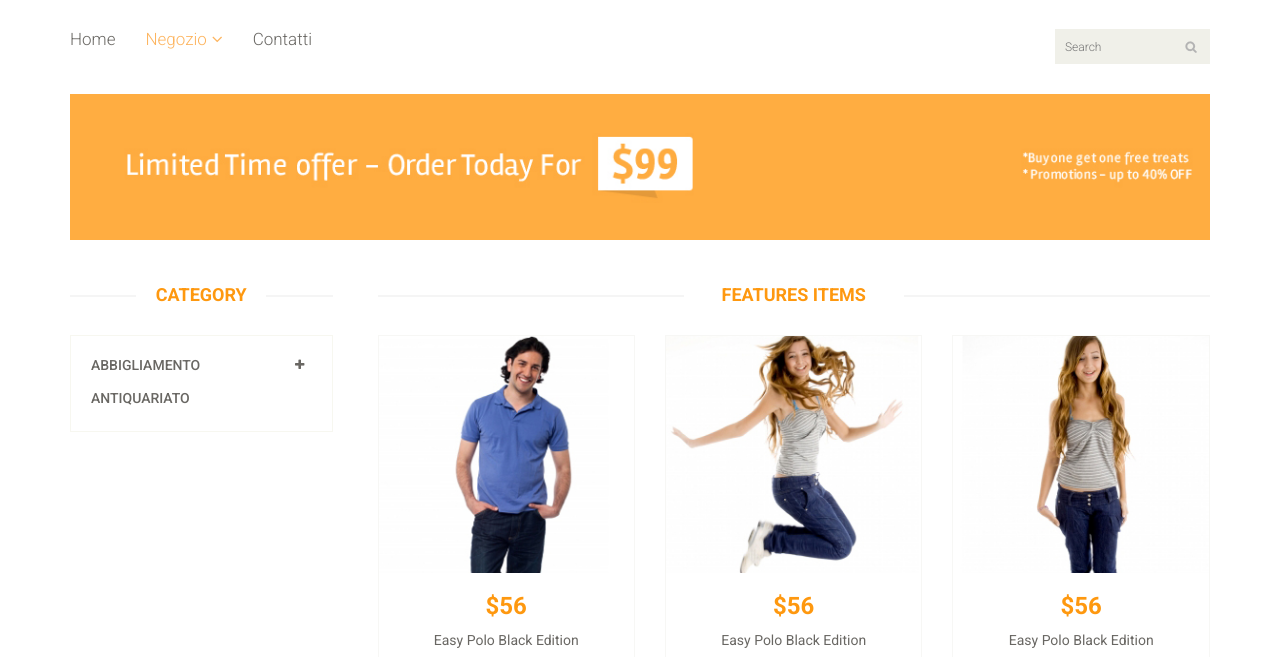
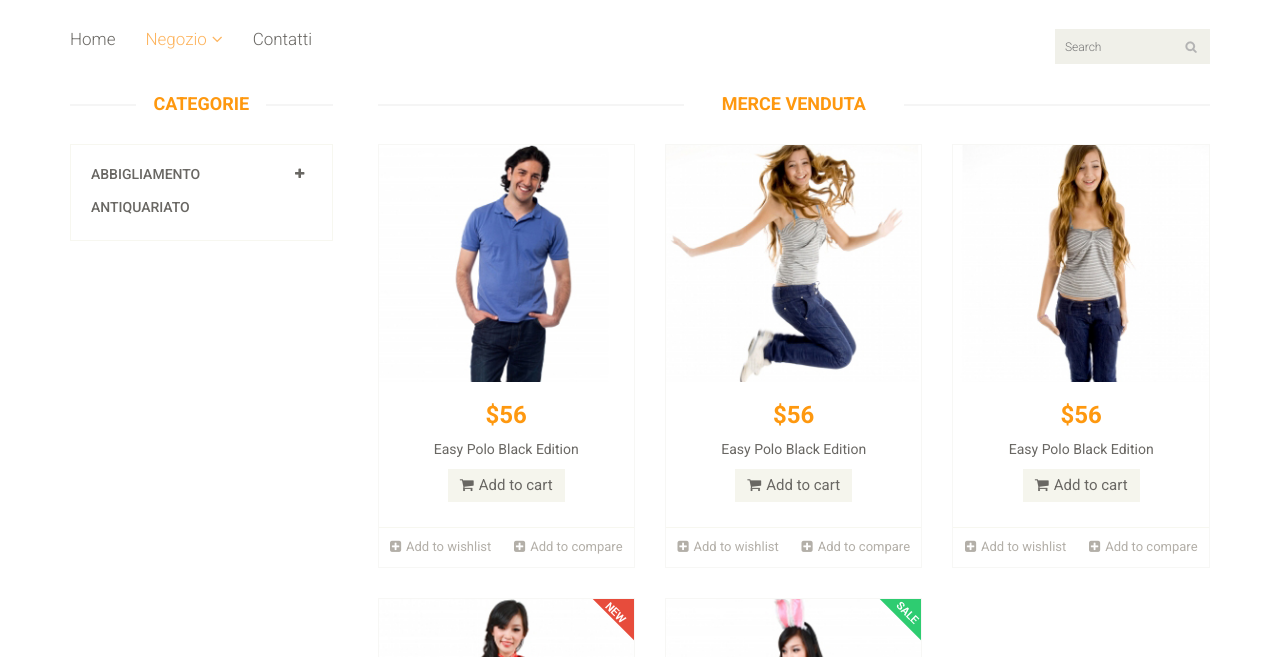
Before and after one commit to danielecracco/ecommerce, a plain HTML site: page shop.html in a window 1280 px wide. Shown: the part 118-775 px from the top of the page. Drawn offline with Linux system fonts and the light colour scheme.

Commit message:
modifiche generali

```diff
--- a/shop.html
+++ b/shop.html
@@ -122,18 +122,14 @@
         </div><!--/header-bottom-->
 	</header><!--/header-->
 
-	<section id="advertisement">
-		<div class="container">
-			<img src="images/shop/advertisement.jpg" alt="" />
-		</div>
-	</section>
+
 
 	<section>
 		<div class="container">
 			<div class="row">
 				<div class="col-sm-3">
 					<div class="left-sidebar">
-						<h2>Category</h2>
+						<h2>Categorie</h2>
 						<div class="panel-group category-products" id="accordian"><!--category-productsr-->
 							<div class="panel panel-default">
 								<div class="panel-heading">
@@ -156,7 +152,7 @@
 
 							<div class="panel panel-default">
 								<div class="panel-heading">
-									<h4 class="panel-title"><a href="#">Antiquariato</a></h4>
+									<h4 class="panel-title"><a href="antiquariato.html">Antiquariato</a></h4>
 								</div>
 							</div>
 						</div><!--/category-productsr-->
@@ -166,7 +162,7 @@
 
 				<div class="col-sm-9 padding-right">
 					<div class="features_items"><!--features_items-->
-						<h2 class="title text-center">Features Items</h2>
+						<h2 class="title text-center">Merce Venduta</h2>
 						<div class="col-sm-4">
 							<div class="product-image-wrapper">
 								<div class="single-products">
```
Also changed, not shown: contact-us.html (+2 -2 lines), index.html (+1 -1 lines).
